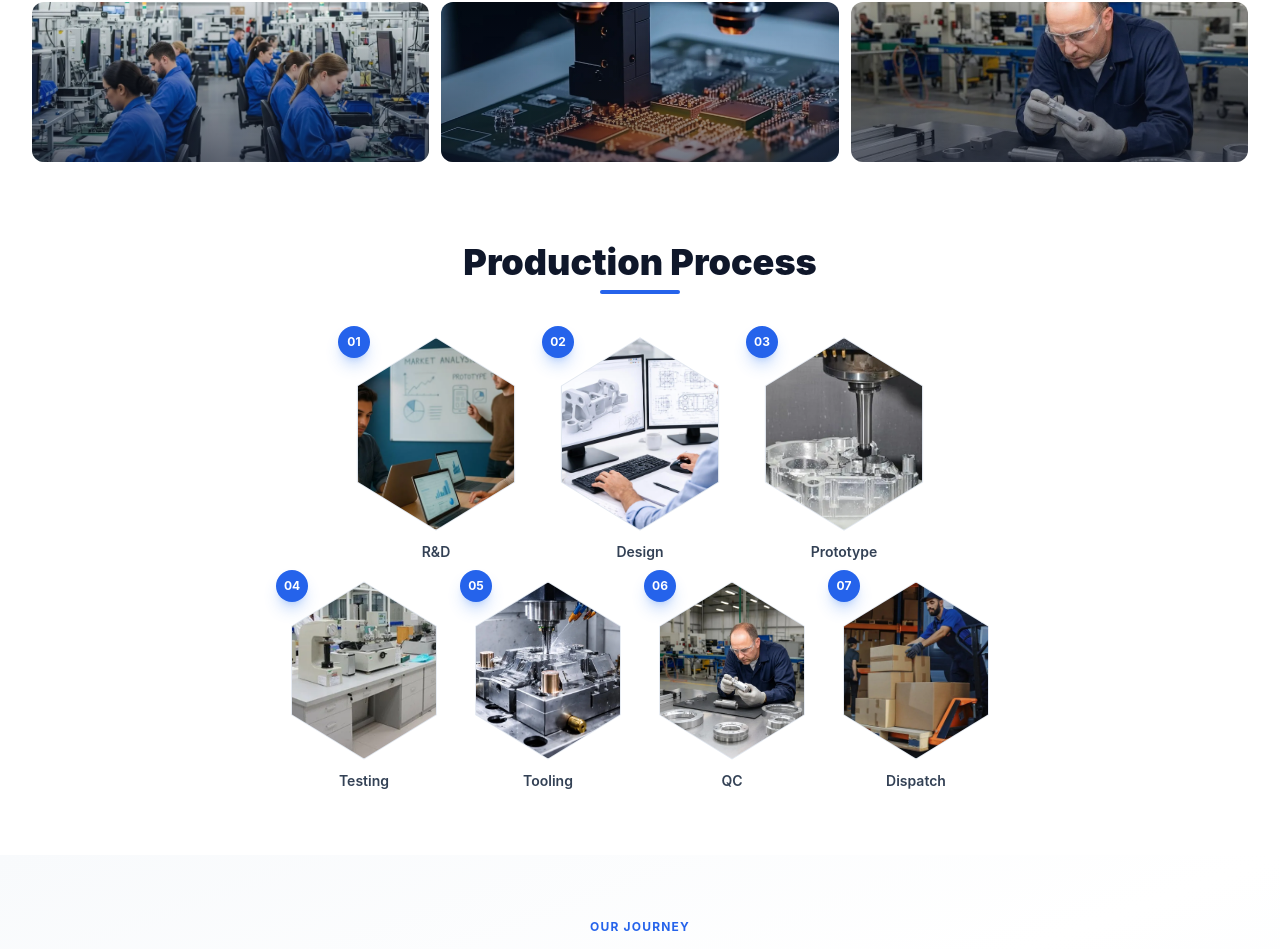
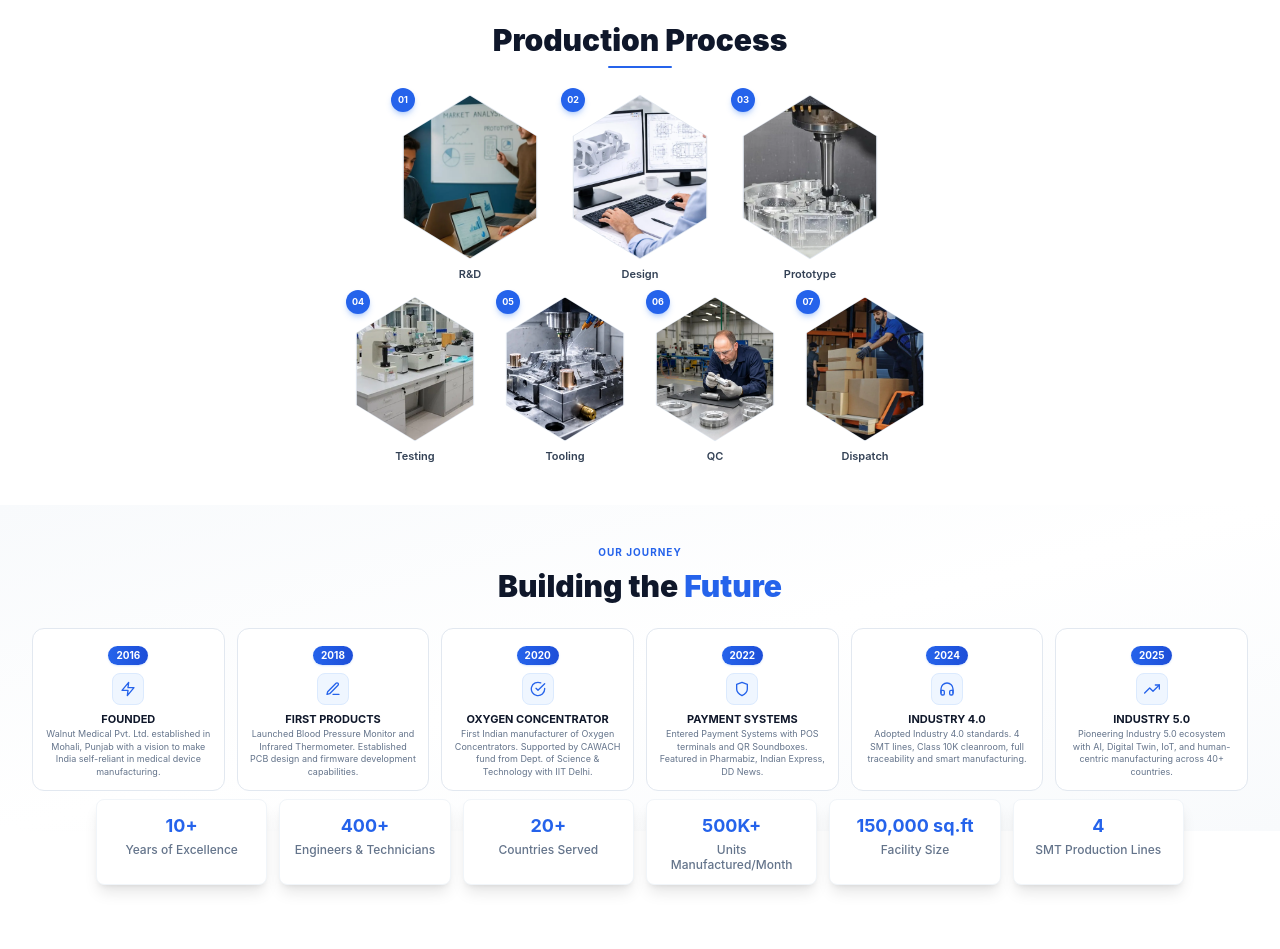
Before and after one commit to nitin-patyal-57/Walnut-technologies, a React (Vite) app: page / in a window 1280 px wide. Shown: the part 1812-2761 px from the top of the page. Built offline with nearby package versions, Linux system fonts and the light colour scheme.

Commit message:
style: reduce factory/production section size

```diff
--- a/src/pages/HomePage.jsx
+++ b/src/pages/HomePage.jsx
@@ -40,7 +40,7 @@ function JourneySection() {
   return (
     <section className="relative overflow-hidden" ref={ref}>
       {/* Factory Hero Section */}
-      <div className="relative h-[300px] md:h-[400px] overflow-hidden">
+      <div className="relative h-[200px] md:h-[280px] overflow-hidden">
         <img src="/aboutbackground.webp" alt="Walnut Factory" className="absolute inset-0 w-full h-full object-cover" />
         <div className="absolute inset-0 bg-gradient-to-b from-slate-900/70 via-slate-900/50 to-slate-900/80" />
         <div className="absolute inset-0 flex flex-col items-center justify-center">
@@ -50,8 +50,8 @@ function JourneySection() {
             transition={{ duration: 0.7 }}
             className="text-center"
           >
-            <span className="text-blue-400 font-bold text-xs uppercase tracking-widest mb-3 block">Welcome to</span>
-            <h2 className="text-4xl md:text-5xl lg:text-6xl font-black font-display text-white leading-tight tracking-tight">
+            <span className="text-blue-400 font-bold text-[10px] uppercase tracking-widest mb-2 block">Welcome to</span>
+            <h2 className="text-3xl md:text-4xl lg:text-5xl font-black font-display text-white leading-tight tracking-tight">
               OUR FACTORY
             </h2>
           </motion.div>
@@ -59,16 +59,16 @@ function JourneySection() {
       </div>
 
       {/* Factory Images Row */}
-      <div className="bg-white py-4">
+      <div className="bg-white py-2">
         <div className="max-w-7xl mx-auto px-4 sm:px-6 lg:px-8">
-          <div className="grid grid-cols-3 gap-3">
+          <div className="grid grid-cols-3 gap-2">
             {['/contract manufacturing.webp', '/pcb.webp', '/Quality Assurance.webp'].map((img, i) => (
               <motion.div
                 key={i}
                 initial={{ opacity: 0, y: 20 }}
                 animate={isInView ? { opacity: 1, y: 0 } : {}}
                 transition={{ duration: 0.5, delay: 0.2 + i * 0.1 }}
-                className="relative h-[120px] md:h-[160px] rounded-xl overflow-hidden group"
+                className="relative h-[80px] md:h-[100px] rounded-lg overflow-hidden group"
               >
                 <img src={img} alt="Factory" className="w-full h-full object-cover group-hover:scale-105 transition-transform duration-500" />
                 <div className="absolute inset-0 bg-gradient-to-t from-slate-900/60 to-transparent" />
@@ -79,23 +79,23 @@ function JourneySection() {
       </div>
 
       {/* Production Process - Hexagonal Grid */}
-      <div className="bg-white py-12 md:py-16">
+      <div className="bg-white py-8 md:py-10">
         <div className="max-w-7xl mx-auto px-4 sm:px-6 lg:px-8">
 
           <motion.div
             initial={{ opacity: 0, y: 20 }}
             animate={isInView ? { opacity: 1, y: 0 } : {}}
             transition={{ duration: 0.6, delay: 0.3 }}
-            className="text-center mb-10"
+            className="text-center mb-6"
           >
-            <h2 className="text-2xl md:text-3xl lg:text-4xl font-black font-display text-slate-900 leading-tight mb-2">
+            <h2 className="text-xl md:text-2xl lg:text-3xl font-black font-display text-slate-900 leading-tight mb-2">
               Production Process
             </h2>
-            <div className="w-20 h-1 bg-blue-600 mx-auto rounded-full" />
+            <div className="w-16 h-0.5 bg-blue-600 mx-auto rounded-full" />
           </motion.div>
 
           {/* Hexagonal Grid - Row 1 (3 items) */}
-          <div className="flex justify-center gap-4 md:gap-6 mb-4">
+          <div className="flex justify-center gap-3 md:gap-5 mb-3">
             {processImages.slice(0, 3).map((item, i) => (
               <motion.div
                 key={i}
@@ -104,8 +104,7 @@ function JourneySection() {
                 transition={{ duration: 0.5, delay: 0.4 + i * 0.1 }}
                 className="relative group"
               >
-                {/* Hexagon Container */}
-                <div className="relative w-[140px] h-[160px] md:w-[180px] md:h-[200px]">
+                <div className="relative w-[110px] h-[125px] md:w-[150px] md:h-[170px]">
                   <svg viewBox="0 0 200 230" className="w-full h-full">
                     <defs>
                       <clipPath id={`hex-clip-${i}`}>
@@ -128,21 +127,17 @@ function JourneySection() {
                       preserveAspectRatio="xMidYMid slice"
                     />
                   </svg>
-
-                  {/* Number Badge */}
-                  <div className="absolute -top-2 -left-2 w-8 h-8 rounded-full bg-blue-600 text-white text-xs font-bold flex items-center justify-center shadow-lg shadow-blue-500/30 z-10">
+                  <div className="absolute -top-1 -left-1 w-6 h-6 rounded-full bg-blue-600 text-white text-[9px] font-bold flex items-center justify-center shadow-md shadow-blue-500/30 z-10">
                     0{i + 1}
                   </div>
                 </div>
-
-                {/* Label */}
-                <p className="text-center text-sm font-semibold text-slate-700 mt-2">{item.label}</p>
+                <p className="text-center text-[11px] font-semibold text-slate-700 mt-1">{item.label}</p>
               </motion.div>
             ))}
           </div>
 
           {/* Hexagonal Grid - Row 2 (4 items) */}
-          <div className="flex justify-center gap-4 md:gap-6">
+          <div className="flex justify-center gap-3 md:gap-5">
             {processImages.slice(3, 7).map((item, i) => (
               <motion.div
                 key={i}
@@ -151,8 +146,7 @@ function JourneySection() {
                 transition={{ duration: 0.5, delay: 0.6 + i * 0.1 }}
                 className="relative group"
               >
-                {/* Hexagon Container */}
-                <div className="relative w-[120px] h-[140px] md:w-[160px] md:h-[185px]">
+                <div className="relative w-[95px] h-[110px] md:w-[130px] md:h-[150px]">
                   <svg viewBox="0 0 200 230" className="w-full h-full">
                     <defs>
                       <clipPath id={`hex-clip2-${i}`}>
@@ -175,15 +169,11 @@ function JourneySection() {
                       preserveAspectRatio="xMidYMid slice"
                     />
                   </svg>
-
-                  {/* Number Badge */}
-                  <div className="absolute -top-2 -left-2 w-8 h-8 rounded-full bg-blue-600 text-white text-xs font-bold flex items-center justify-center shadow-lg shadow-blue-500/30 z-10">
+                  <div className="absolute -top-1 -left-1 w-6 h-6 rounded-full bg-blue-600 text-white text-[9px] font-bold flex items-center justify-center shadow-md shadow-blue-500/30 z-10">
                     0{i + 4}
                   </div>
                 </div>
-
-                {/* Label */}
-                <p className="text-center text-sm font-semibold text-slate-700 mt-2">{item.label}</p>
+                <p className="text-center text-[11px] font-semibold text-slate-700 mt-1">{item.label}</p>
               </motion.div>
             ))}
           </div>
@@ -191,23 +181,23 @@ function JourneySection() {
       </div>
 
       {/* Journey Timeline */}
-      <div className="bg-gradient-to-br from-slate-50 via-white to-slate-50 py-12 md:py-16">
+      <div className="bg-gradient-to-br from-slate-50 via-white to-slate-50 py-8 md:py-10">
         <div className="max-w-7xl mx-auto px-4 sm:px-6 lg:px-8">
 
           <motion.div
             initial={{ opacity: 0, y: 20 }}
             animate={isInView ? { opacity: 1, y: 0 } : {}}
             transition={{ duration: 0.6, delay: 0.5 }}
-            className="text-center mb-10"
+            className="text-center mb-6"
           >
-            <span className="text-blue-600 font-bold text-xs uppercase tracking-widest mb-3 block">Our Journey</span>
-            <h2 className="text-2xl md:text-3xl lg:text-4xl font-black font-display text-slate-900 leading-tight">
+            <span className="text-blue-600 font-bold text-[10px] uppercase tracking-widest mb-2 block">Our Journey</span>
+            <h2 className="text-xl md:text-2xl lg:text-3xl font-black font-display text-slate-900 leading-tight">
               Building the <span className="text-blue-600">Future</span>
             </h2>
           </motion.div>
 
           {/* Timeline Cards */}
-          <div className="grid grid-cols-2 md:grid-cols-3 lg:grid-cols-6 gap-4">
+          <div className="grid grid-cols-3 md:grid-cols-6 gap-3">
             {companyJourney.map((item, index) => {
               const Icon = item.icon;
               return (
@@ -218,20 +208,15 @@ function JourneySection() {
                   transition={{ duration: 0.4, delay: 0.6 + index * 0.08 }}
                   className="group"
                 >
-                  <div className="relative bg-white rounded-2xl border border-slate-200 p-4 text-center hover:border-blue-200 hover:shadow-xl hover:shadow-blue-500/5 transition-all duration-300 h-full">
-                    {/* Year */}
-                    <span className="inline-block px-3 py-1 bg-gradient-to-r from-blue-600 to-blue-700 text-white text-xs font-bold rounded-full mb-3 shadow-md shadow-blue-500/20">
+                  <div className="relative bg-white rounded-xl border border-slate-200 p-3 text-center hover:border-blue-200 hover:shadow-lg hover:shadow-blue-500/5 transition-all duration-300 h-full">
+                    <span className="inline-block px-2 py-0.5 bg-gradient-to-r from-blue-600 to-blue-700 text-white text-[10px] font-bold rounded-full mb-2 shadow-sm shadow-blue-500/20">
                       {item.year}
                     </span>
-
-                    {/* Icon */}
-                    <div className="w-10 h-10 rounded-xl bg-blue-50 border border-blue-100 flex items-center justify-center mx-auto mb-3 group-hover:bg-blue-100 transition-colors">
-                      <Icon className="w-5 h-5 text-blue-600" />
+                    <div className="w-8 h-8 rounded-lg bg-blue-50 border border-blue-100 flex items-center justify-center mx-auto mb-2 group-hover:bg-blue-100 transition-colors">
+                      <Icon className="w-4 h-4 text-blue-600" />
                     </div>
-
-                    {/* Content */}
-                    <h3 className="text-sm font-bold text-slate-900 mb-1">{item.title}</h3>
-                    <p className="text-[10px] text-slate-500 leading-snug">{item.desc}</p>
+                    <h3 className="text-[11px] font-bold text-slate-900 mb-0.5 leading-tight">{item.title}</h3>
+                    <p className="text-[9px] text-slate-500 leading-snug">{item.desc}</p>
                   </div>
                 </motion.div>
               );
```
